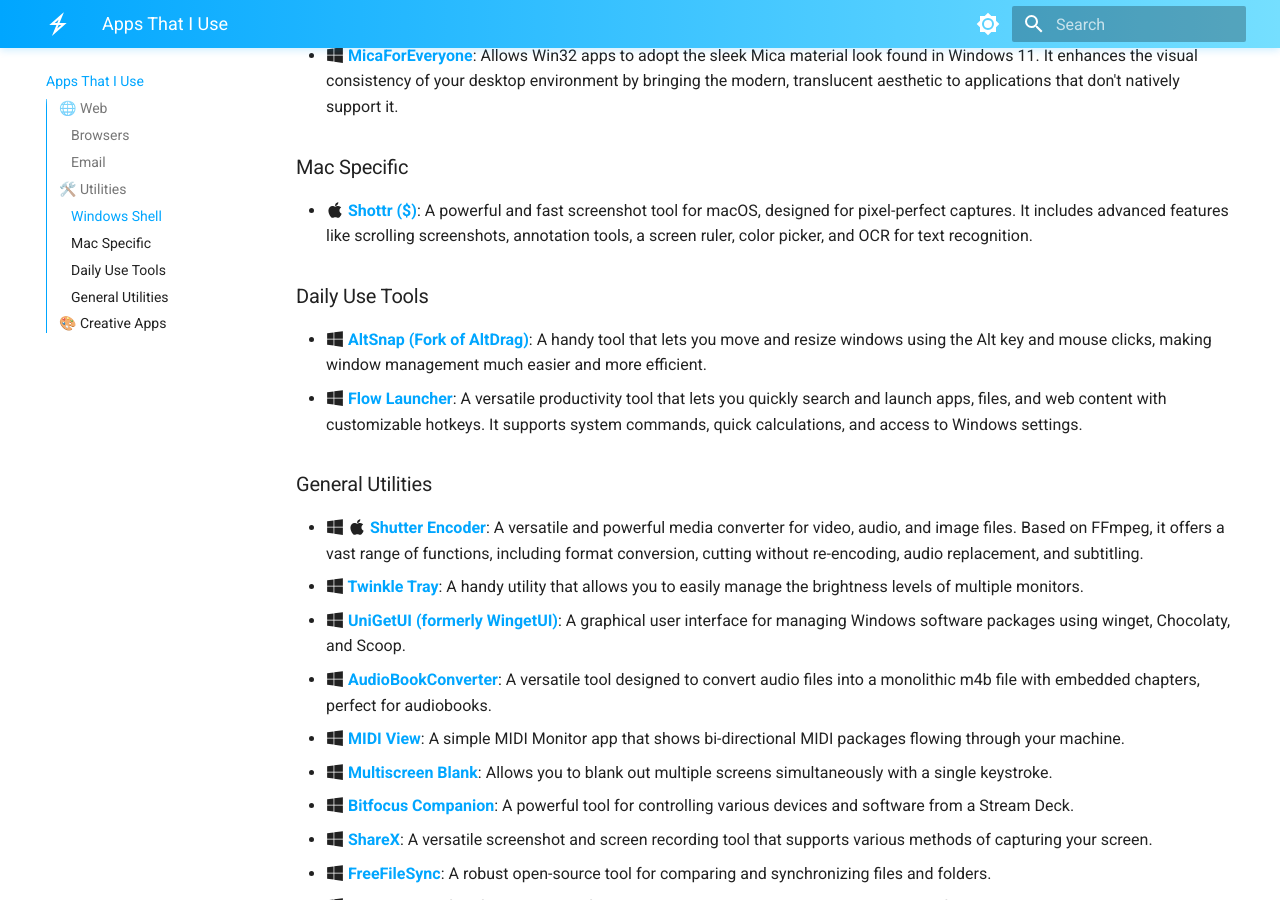
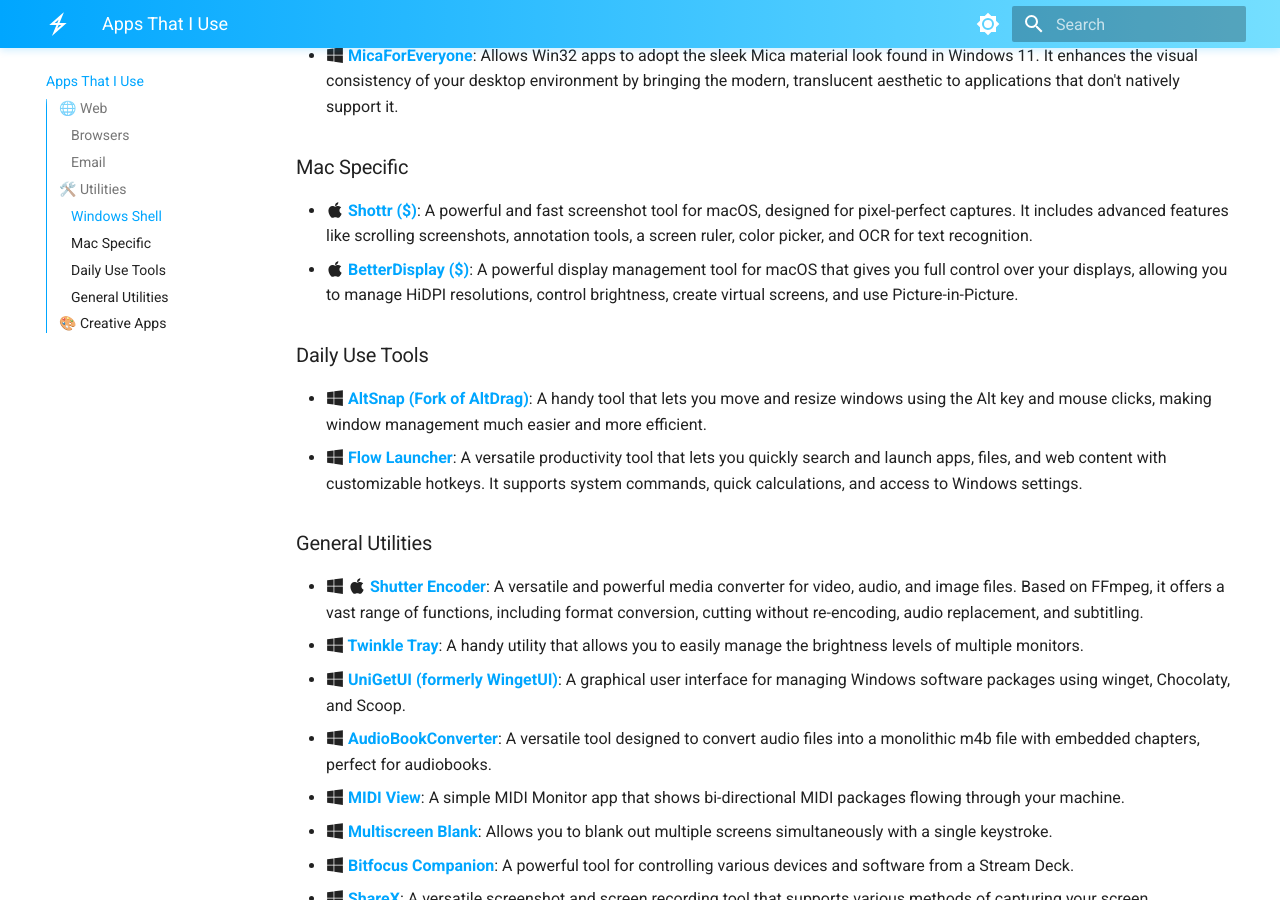
Before and after one commit to MaxU1301/hatte-hatte-Fahrradkette, an MkDocs documentation site: the page built from docs/random pages/Apps-That-I-Use.md, in a window 1280 px wide and 900 px high, scrolled down 1296 px. Built offline with MkDocs 1.6.1 and Material for MkDocs 9.7.7, drawn with Linux system fonts in a browser that asks for light colours.

Commit message:
Added better display to mac utils

```diff
--- a/docs/random pages/Apps-That-I-Use.md
+++ b/docs/random pages/Apps-That-I-Use.md
@@ -40,6 +40,7 @@
 ### Mac Specific
 
   * **:fontawesome-brands-apple: [Shottr ($)](https://shottr.cc/)**: A powerful and fast screenshot tool for macOS, designed for pixel-perfect captures. It includes advanced features like scrolling screenshots, annotation tools, a screen ruler, color picker, and OCR for text recognition.
+  * **:fontawesome-brands-apple: [BetterDisplay ($)](https://betterdisplay.pro/)**: A powerful display management tool for macOS that gives you full control over your displays, allowing you to manage HiDPI resolutions, control brightness, create virtual screens, and use Picture-in-Picture.
 
 ### Daily Use Tools
 
```
Also changed, not shown: docs/index.md (+1 -1 lines).
